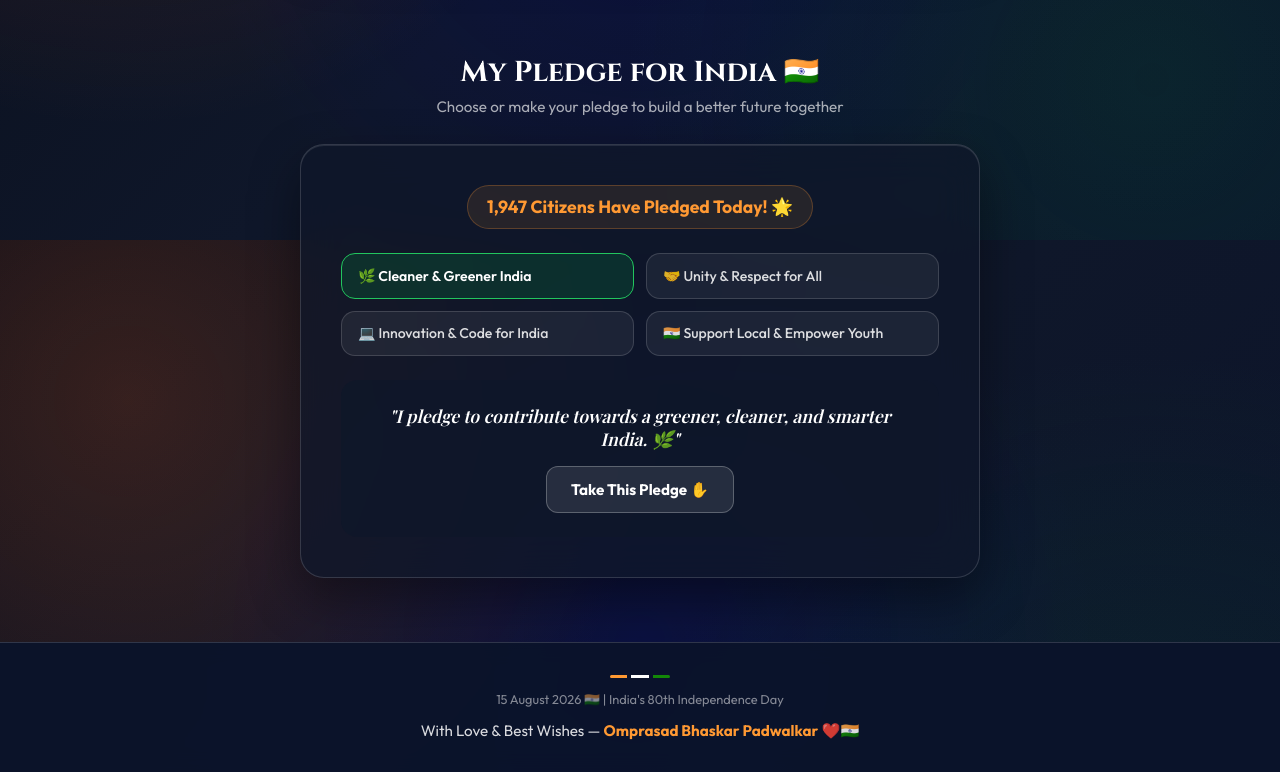
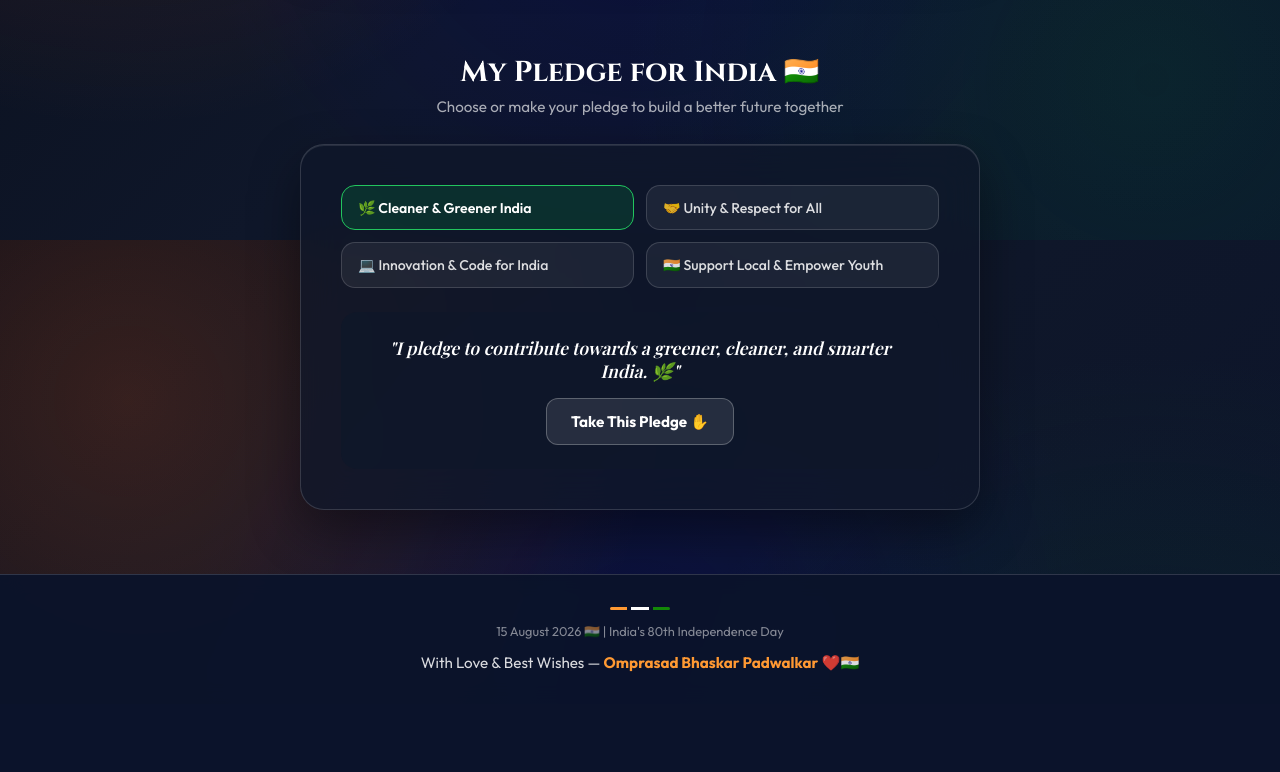
Before and after one commit to omprasad-007/80th_Independence_day, a website built with Vite: page index.html in a window 1280 px wide. Shown: the part 1360-2132 px from the top of the page. After the commit the page ends 2064 px from the top, so only its background shows below. Built offline with nearby package versions, Linux system fonts and the light colour scheme; a web font is replaced by a local one.

Commit message:
Remove pledge counter display from pledge section

```diff
--- a/index.html
+++ b/index.html
@@ -259,10 +259,6 @@
       </div>
 
       <div class="glass-card pledge-card">
-        <div class="pledge-counter">
-          <span id="pledgeCount">1,947</span> Citizens Have Pledged Today! 🌟
-        </div>
-
         <div class="pledge-options" id="pledgeOptions">
           <button class="pledge-btn active" data-pledge="I pledge to contribute towards a greener, cleaner, and smarter India. 🌿">
             🌿 Cleaner & Greener India
--- a/src/main.js
+++ b/src/main.js
@@ -732,21 +732,11 @@ function initQuotesCarousel() {
 // Interactive Pledge Wall
 // ==========================================
 function initPledgeWall() {
-  const pledgeCountEl = document.getElementById('pledgeCount');
   const pledgeOptions = document.getElementById('pledgeOptions');
   const activePledgeText = document.getElementById('activePledgeText');
   const takePledgeBtn = document.getElementById('takePledgeBtn');
 
   if (!pledgeOptions || !activePledgeText) return;
-
-  // Load count from localStorage
-  const savedCount = localStorage.getItem('india_pledge_count');
-  if (savedCount) {
-    state.pledgeCount = parseInt(savedCount, 10);
-  }
-  if (pledgeCountEl) {
-    pledgeCountEl.textContent = state.pledgeCount.toLocaleString('en-IN');
-  }
 
   pledgeOptions.addEventListener('click', (e) => {
     const btn = e.target.closest('.pledge-btn');
@@ -761,12 +751,6 @@ function initPledgeWall() {
 
   if (takePledgeBtn) {
     takePledgeBtn.addEventListener('click', () => {
-      state.pledgeCount++;
-      localStorage.setItem('india_pledge_count', state.pledgeCount);
-      if (pledgeCountEl) {
-        pledgeCountEl.textContent = state.pledgeCount.toLocaleString('en-IN');
-      }
-
       triggerTricolorConfetti();
       showToast('Thank you for taking a pledge for India! ✋🇮🇳', '🌟');
     });
--- a/src/style.css
+++ b/src/style.css
@@ -906,18 +906,6 @@ body {
   gap: 1.5rem;
 }
 
-.pledge-counter {
-  font-size: 1.1rem;
-  font-weight: 700;
-  color: var(--saffron-bright);
-  background: rgba(255, 153, 51, 0.1);
-  padding: 0.6rem 1.2rem;
-  border-radius: 999px;
-  display: inline-block;
-  align-self: center;
-  border: 1px solid rgba(255, 153, 51, 0.25);
-}
-
 .pledge-options {
   display: grid;
   grid-template-columns: repeat(auto-fit, minmax(240px, 1fr));
```
Also changed, not shown: 1 other file.
